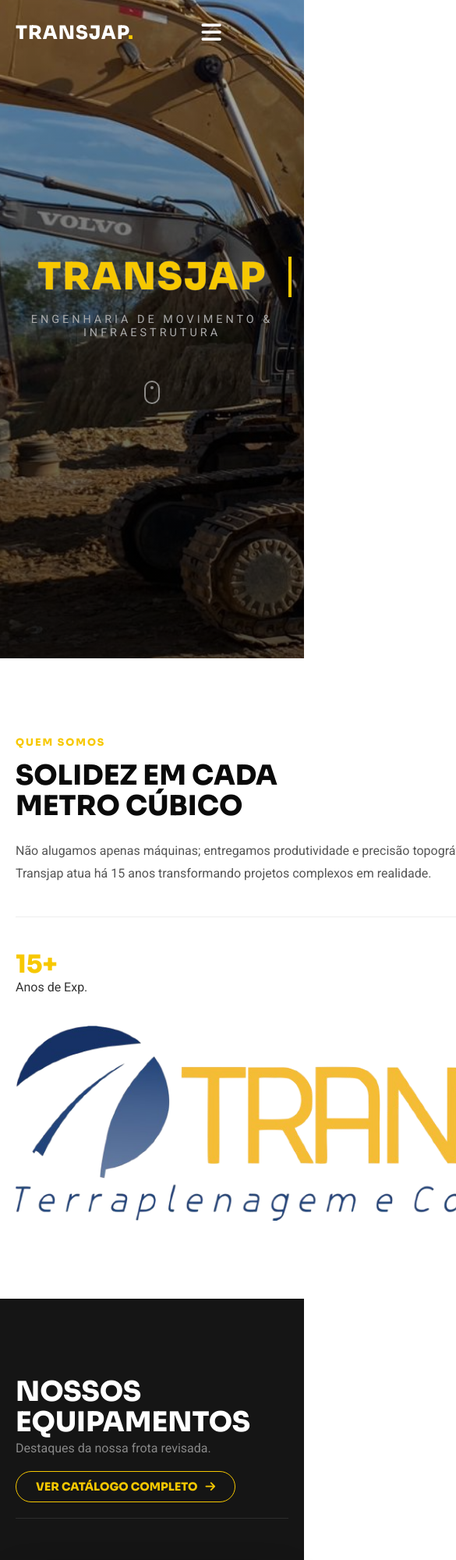
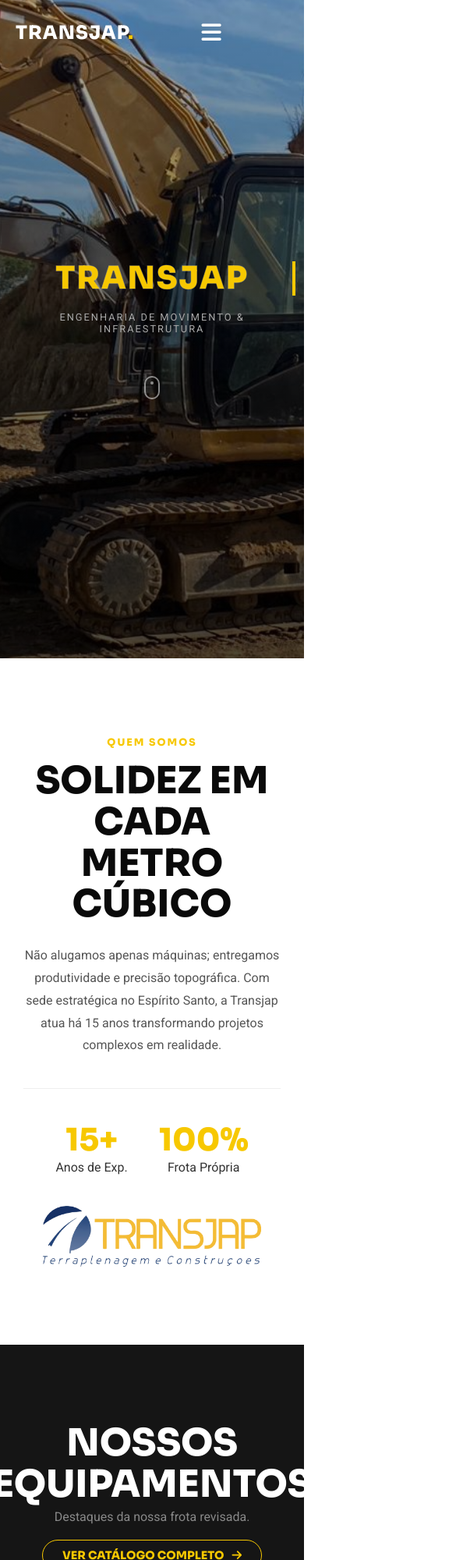
Before and after one commit to KiseStudios/TransjapTeste, a plain HTML site: page index.html in a window 390 px wide. Shown: the top 2000 px of the page at 78% size, 585 px wide, since content can reach past the window. Drawn offline with nearby package versions, Linux system fonts and the light colour scheme.

Commit message:
Correção mobile: Logo e alinhamento

```diff
--- a/static/style.css
+++ b/static/style.css
@@ -183,20 +183,59 @@ footer { background: #050505; padding: 80px 0 30px; color: #666; }
 .copyright { text-align: center; font-size: 0.8rem; }
 
 /* =========================================
-   6. RESPONSIVIDADE (MOBILE FIX)
+   6. RESPONSIVIDADE (MOBILE FIXO)
    ========================================= */
 @media (max-width: 900px) {
 
-    /* Fontes menores */
-    .glitch-text { font-size: 3rem; letter-spacing: 2px; }
-    .section-title { font-size: 2.2rem; }
-    .project-content h2 { font-size: 2rem; }
+    /* --- HERO (CAPA) --- */
+    /* Ajusta a foto para focar mais na máquina em telas verticais */
+    .hero-bg-image {
+        background-position: 65% center;
+    }
 
-    /* Menu Mobile */
+    .hero-content-centered {
+        padding: 0 15px; /* Margem para não colar na borda */
+    }
+
+    .hero-content-centered h1 {
+        font-size: 2.5rem; /* Texto Transjap menor para caber */
+        letter-spacing: 2px;
+    }
+
+    .hero-content-centered p {
+        font-size: 0.8rem;
+        letter-spacing: 2px;
+    }
+
+    /* --- SEÇÃO SOBRE (QUEM SOMOS) --- */
+    .about-grid {
+        grid-template-columns: 1fr; /* Empilha um embaixo do outro */
+        gap: 40px;
+    }
+
+    .about-text {
+        text-align: center; /* Centraliza o texto no celular */
+        padding: 0 10px;
+    }
+
+    /* CORREÇÃO DA LOGO GIGANTE */
+    .about-image-wrapper img.about-logo {
+        max-width: 80%; /* Ocupa no máximo 80% da largura da tela */
+        height: auto;   /* Mantém a proporção */
+        max-height: 100px; /* Limita a altura */
+        margin: 0 auto; /* Centraliza */
+    }
+
+    .stats-row {
+        justify-content: center; /* Centraliza os números */
+        gap: 40px;
+    }
+
+    /* --- MENU --- */
     .menu-toggle { display: block; }
 
     .nav-list {
-        display: none; /* Esconde menu padrão */
+        display: none;
         position: absolute;
         top: 100%;
         left: 0;
@@ -207,30 +246,31 @@ footer { background: #050505; padding: 80px 0 30px; color: #666; }
         gap: 25px;
         border-bottom: 2px solid var(--amarelo);
     }
-
-    /* Classe que o JS vai adicionar para abrir o menu */
     .nav-list.active { display: flex; }
 
-    /* Layouts empilhados */
-    .about-grid { grid-template-columns: 1fr; gap: 40px; }
-    .section-header-flex { flex-direction: column; align-items: flex-start; gap: 20px; }
+    /* --- GERAL --- */
+    .section-header-flex {
+        flex-direction: column;
+        align-items: center; /* Centraliza título e botão */
+        text-align: center;
+        gap: 20px;
+    }
 
     .project-row,
     .project-row.reverse {
         flex-direction: column;
         gap: 30px;
         margin-bottom: 80px;
-        text-align: left;
+        text-align: center; /* Centraliza textos dos projetos */
+    }
+
+    .project-content ul li {
+        justify-content: center; /* Centraliza a lista de itens */
     }
 
     .project-image img { height: 250px; }
 
     .footer-flex { flex-direction: column; gap: 30px; text-align: center; }
 
-    .fleet-card { height: 400px; }
-
     .page-header { padding-top: 130px; }
-
-    .stats-row { justify-content: space-between; gap: 20px; }
-    .stat-item strong { font-size: 2rem; }
 }
```
